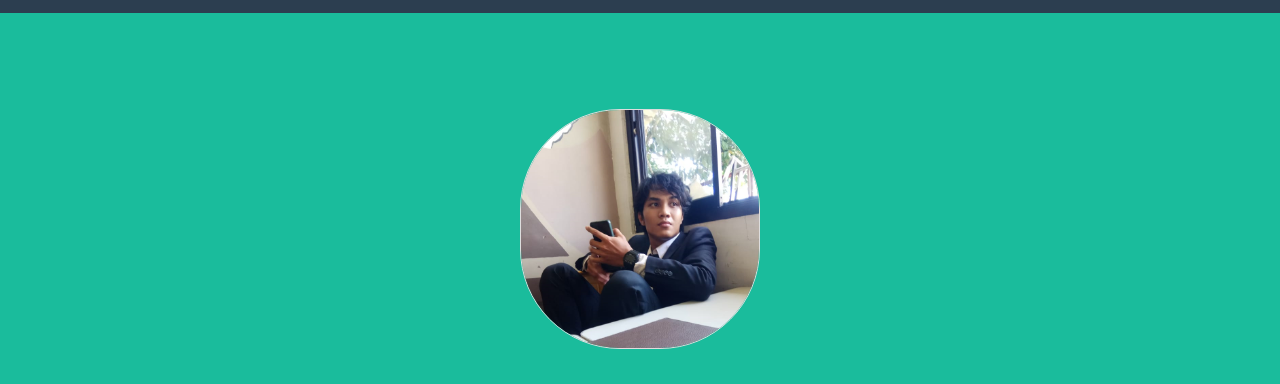
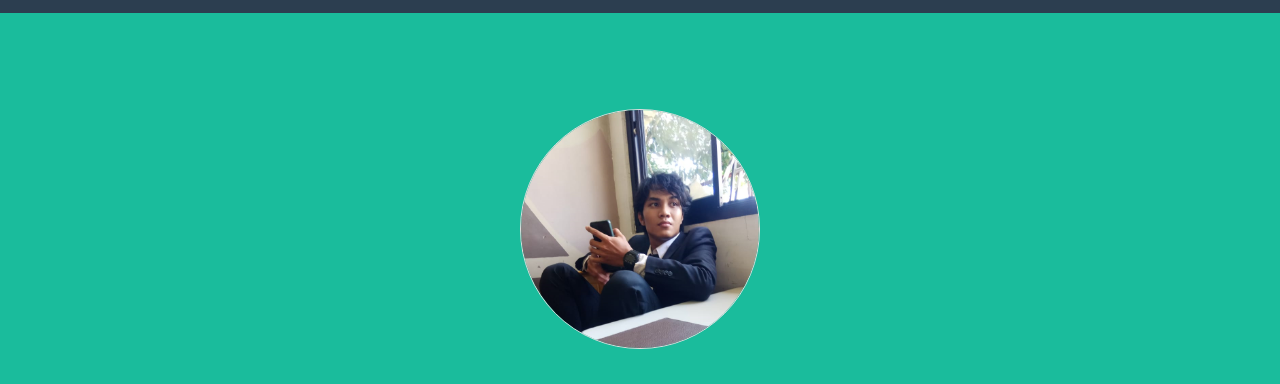
Before and after one commit to leonardi-sidabutar/leonardi-sidabutar.github.io, a plain HTML site: page index.html in a window 1280 px wide. Shown: the part 91-475 px from the top of the page. Drawn offline with nearby package versions, Linux system fonts and the light colour scheme.

Commit message:
Update index.html

```diff
--- a/index.html
+++ b/index.html
@@ -38,7 +38,7 @@
         <header class="masthead bg-primary text-white text-center">
             <div class="container d-flex align-items-center flex-column">
                 <!-- Masthead Avatar Image-->
-                <img class="masthead-avatar mb-5" src="assets/img/LS.png" style="border-radius:100px;border:1px solid #ddd" alt="" />
+                <img class="masthead-avatar mb-5" src="assets/img/LS.png" style="border-radius:200px;border:1px solid #ddd" alt="" />
                 <!-- Masthead Heading-->
                 <h1 class="masthead-heading text-uppercase mb-0">Leonardi Sidabutar</h1>
                 <!-- Icon Divider-->
```
